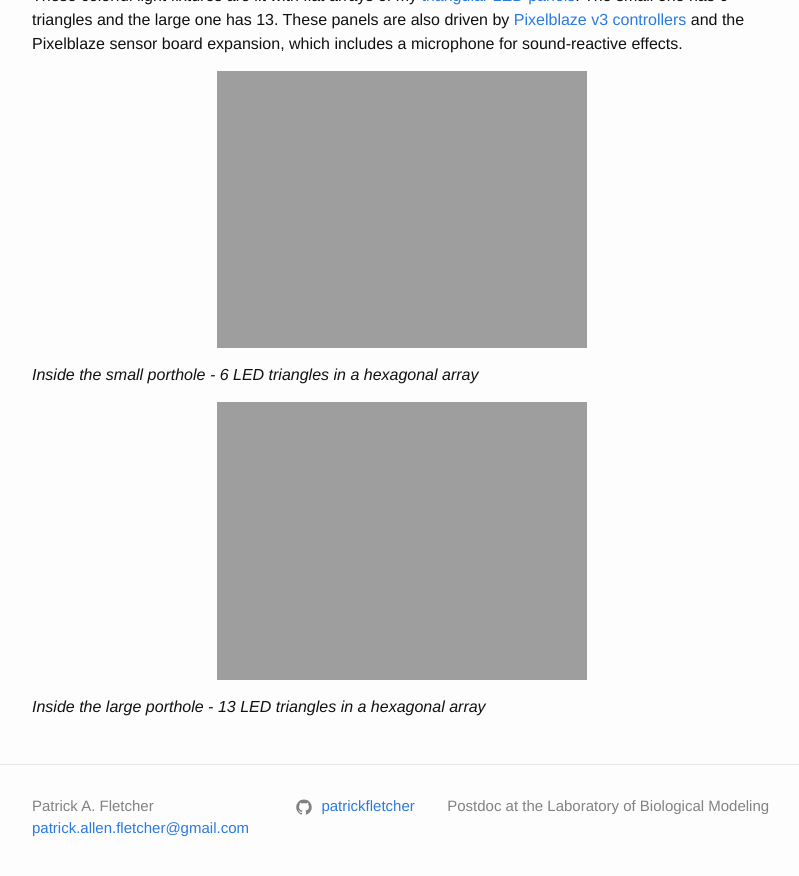
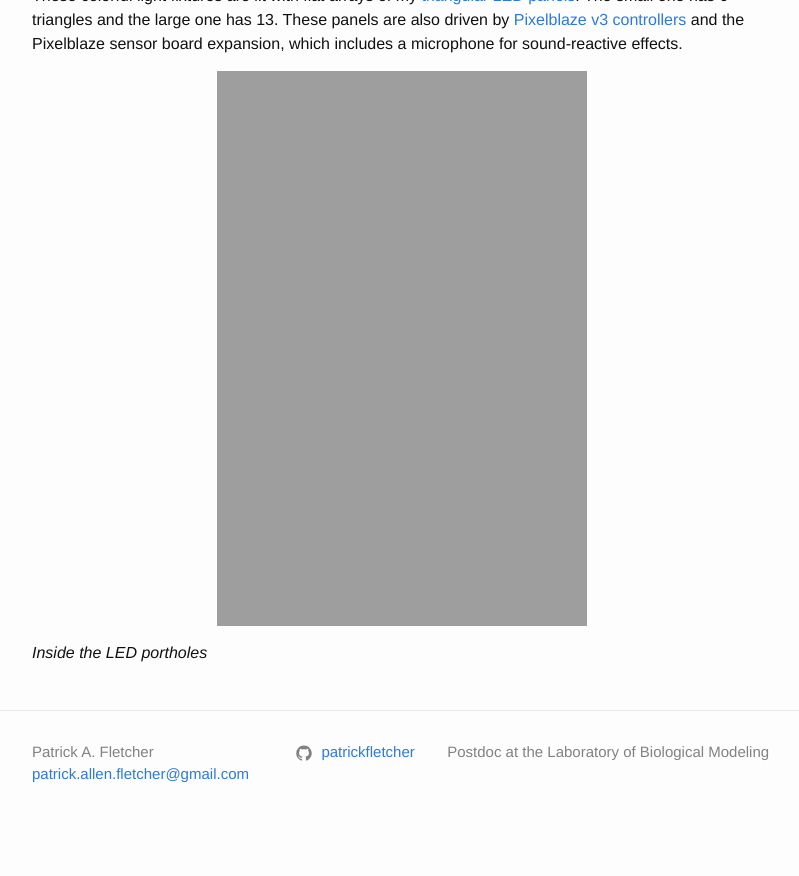
Before and after one commit to patrickfletcher/patrickfletcher.github.io, a Jekyll site: the page built from lights.md, in a window 1280 px wide and 900 px high, scrolled down 3218 px. Shown: the top 876 px of the window, without its empty margins (238-1037 px from the left). Built offline with Jekyll 4.4.1, drawn with Linux system fonts in a browser that asks for light colours; after the commit the page ends 4064 px from its top, so only the background shows below that.

Commit message:
Update lights.md

```diff
--- a/lights.md
+++ b/lights.md
@@ -47,12 +47,7 @@ These colorful light fixtures are lit with flat arrays of my [triangular LED pan
 
 <p style="text-align:center;">
 <img src="{{ site.url }}/assets/led/hex open.jpg" alt="inside the small porthole - 6 LED triangles in a hexagonal array"  style="width: 50%"/>
-</p>
-
-*Inside the small porthole - 6 LED triangles in a hexagonal array*
-
-<p style="text-align:center;">
 <img src="{{ site.url }}/assets/led/trihex open.jpg" alt="inside the large porthole - 13 LED triangles in a hexagonal array"  style="width: 50%"/>
 </p>
 
-*Inside the large porthole - 13 LED triangles in a hexagonal array*
+*Inside the LED portholes*
```
